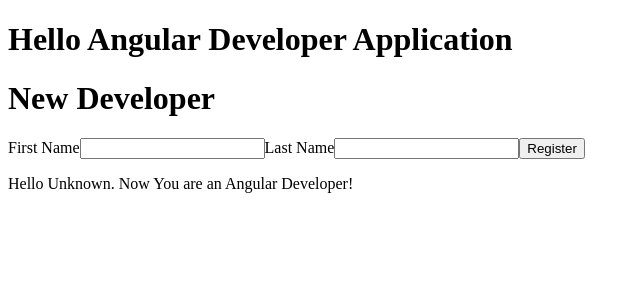
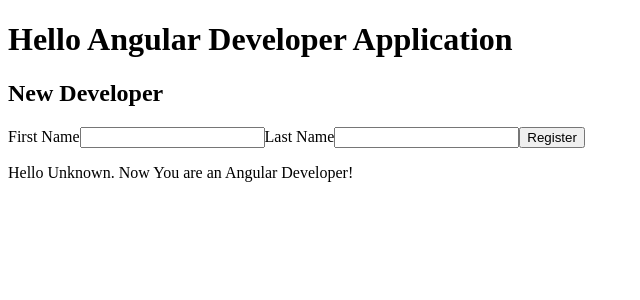
Before and after one commit to upc-pre-202302-si729-sw51/hello-angular-developer, an Angular app: page / in a window 1280 px wide. Shown: the top 300 px of the page, without its empty margins (0-640 px from the left). Built offline with nearby package versions, Linux system fonts and the light colour scheme.

Commit message:
feat(register-developer): modified title level.

```diff
--- a/src/app/welcoming/components/register-developer/register-developer.component.html
+++ b/src/app/welcoming/components/register-developer/register-developer.component.html
@@ -1,4 +1,4 @@
-<h1>New Developer</h1>
+<h2>New Developer</h2>
 <form [formGroup]="developerForm" (ngSubmit)="onSubmit()">
   <label for="first-name">First Name</label>
   <input id="first-name" type="text" formControlName="firstName" />
```
